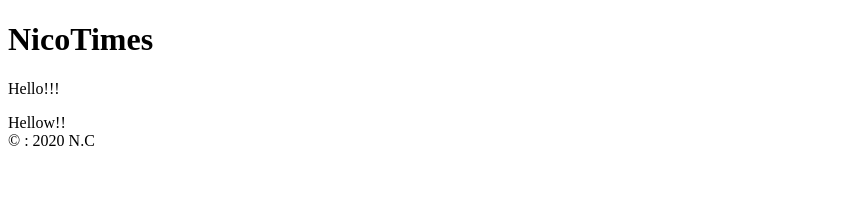
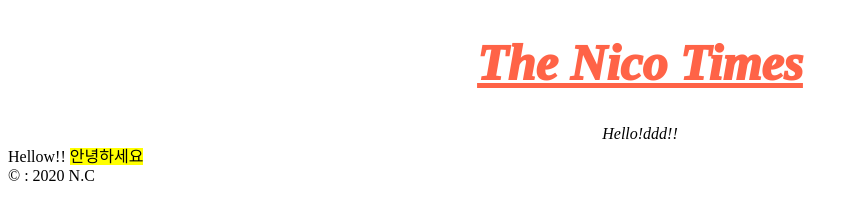
Before and after one commit to project815/htmlStudy, a plain HTML site: page semantic.html in a window 1280 px wide. Shown: the whole page, without its empty margins (0-859 px from the left). Drawn offline with Linux system fonts and the light colour scheme.

Commit message:
css interal and exteral

```diff
--- a/semantic.html
+++ b/semantic.html
@@ -7,14 +7,29 @@
     <meta http-equiv="X-UA-Compatible" content="IE=edge" />
     <meta name="viewport" content="width=device-width, initial-scale=1.0" />
     <title>Document</title>
+    <style>
+      h1 {
+        color: yellowgreen;
+        text-decoration: underline;
+        font-weight: 1000;
+        font-size: 50px;
+        font-style: italic;
+        text-align: center;
+      }
+      address {
+        text-align: center;
+      }
+    </style>
+    <link href="style.css" rel="stylesheet" />
   </head>
   <body>
     <header>
-      <h1>NicoTimes</h1>
+      <h1>The Nico Times</h1>
     </header>
     <main>
-      <p>Hello!!!</p>
+      <address>Hello!ddd!!</address>
       <span>Hellow!!</span>
+      <mark>안녕하세요</mark>
     </main>
     <footer>&copy : 2020 N.C</footer>
   </body>
--- /dev/null
+++ b/style.css
@@ -0,0 +1,5 @@
+/** @format */
+
+h1 {
+  color: tomato;
+}
```
